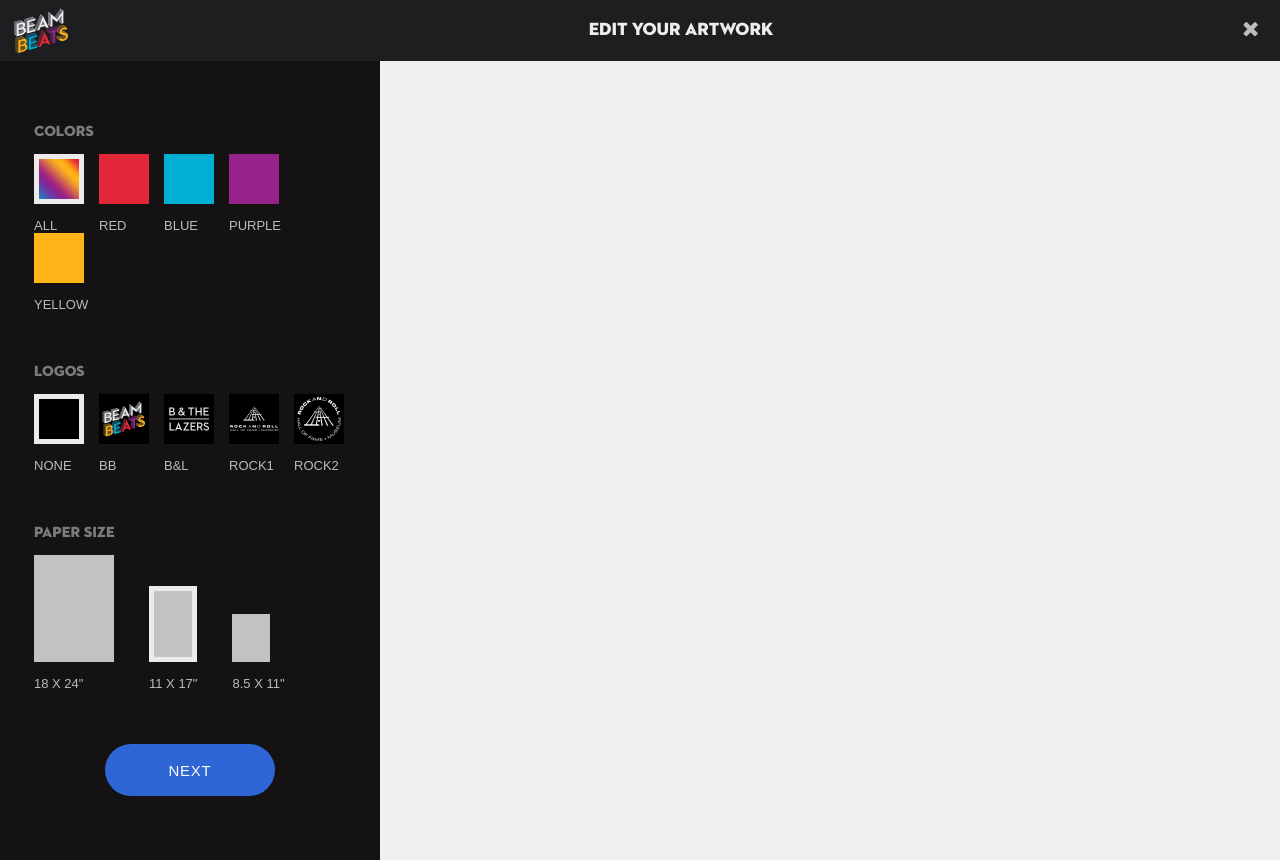
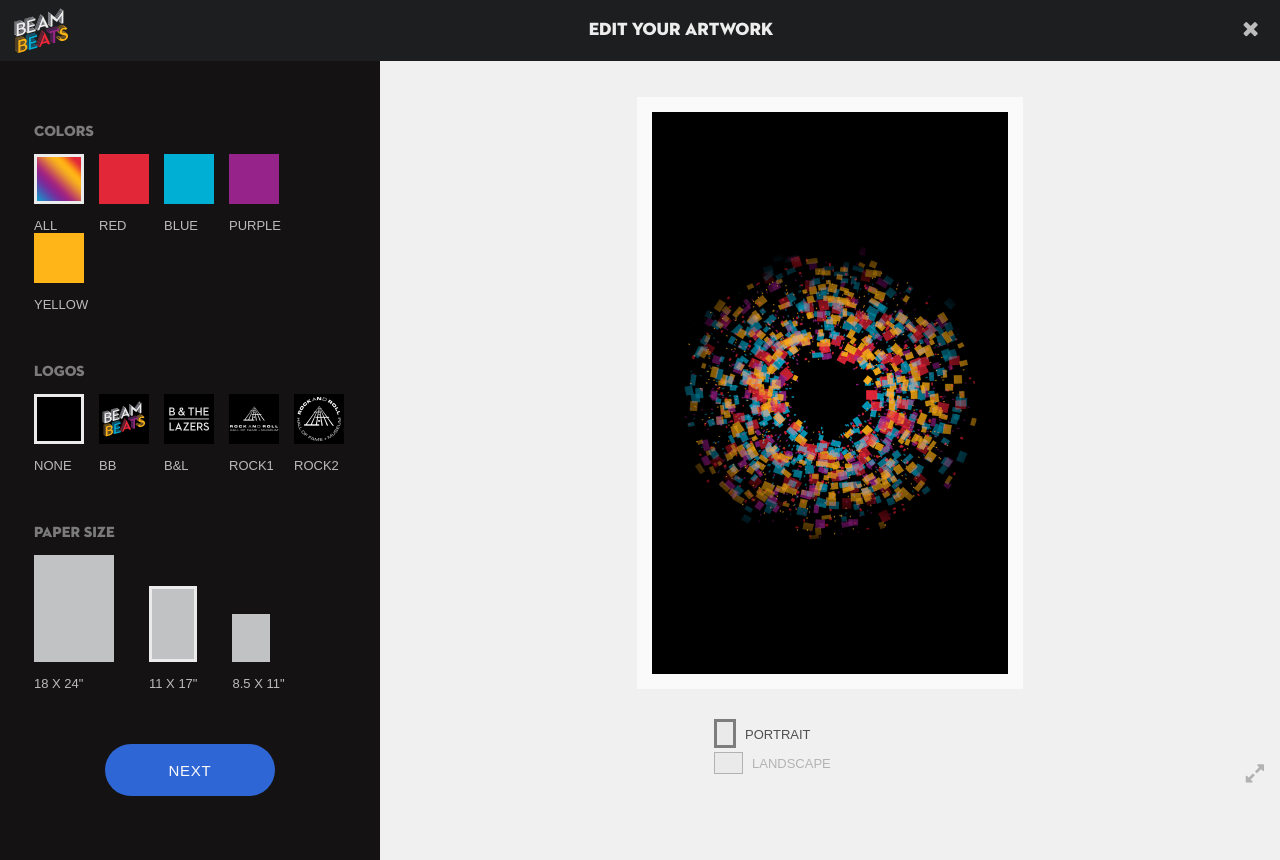
Before and after one commit to YouMeKim/beam-beats, a PHP site: page / in a window 1280 px wide. Run offline with PHP 8.4, Linux system fonts and the light colour scheme; some libraries are stand-ins or nearby versions; some web fonts are replaced.

Commit message:
add layout changing

```diff
--- a/assets/css/main.css
+++ b/assets/css/main.css
@@ -305,7 +305,8 @@ body {
     color: #7b7b7b;
 }
 #edit-container {
-    min-height: 100vh;
+    margin: 0px 0px 0px 380px;
+    padding: 61px 0px 0px 0px;
     background-color: #f0f0f0;
 }
 #edit-button-next {
@@ -324,3 +325,80 @@ body {
     border-radius: 26px;
     cursor: pointer;
 }
+#edit-image-container {
+    position: relative;
+    margin: 36px auto 30px auto;
+    padding: 15px;
+    width: 356px;
+    height: 562px;
+    background-color: #fafafa;
+}
+#edit-image {
+    position: relative;
+    width: 356px;
+    height: 562px;
+    margin: 0px;
+    padding: 0px;
+    background-color: #000000;
+}
+#image {
+    position: relative;
+    top: 50%;
+    transform: translateY(-50%);
+    display: block;
+    width: 293px;
+    height: 293px;
+    margin: 0px auto;
+}
+#edit-layouts {
+    width: 282px;
+    height: 29px;
+    margin: 0px auto;
+    font-weight: 500;
+    font-size: 13px;
+    text-align: center;
+    color: #b3b3b3;
+}
+.layout-container {
+    float: left;
+    margin: 0px 16px;
+    cursor: pointer;
+}
+.layout {
+    float: left;
+    margin: 0px 9px;
+    background-color: #eaeaea;
+    -webkit-box-sizing: border-box;
+    -moz-box-sizing: border-box;
+    box-sizing: border-box;
+    border: 1px solid #b2b2b2;
+}
+.layout-active { border: 3px solid #7d7d7d; }
+.layout-title-active { color: #4f4f4f; }
+#portrait-layout {
+    width: 22px;
+    height: 29px;
+}
+#landscape-layout {
+    width: 29px;
+    height: 22px;
+    margin: 3.5px 9px;
+}
+.layout-title {
+    float: left;
+    margin: 8px 0px;
+    height: 13px;
+}
+#full-screen {
+    position: absolute;
+    right: 14px;
+    bottom: 14px;
+    width: 22px;
+    height: 22px;
+    line-height: 22px;
+    padding: 0px;
+    margin: 0px;
+    text-align: center;
+    color: #b2b2b2;
+    cursor: pointer;
+}
--- a/assets/css/swatches.css
+++ b/assets/css/swatches.css
@@ -25,7 +25,7 @@
     color: #bbbbbc;
 }
 .active {
-    border: 5px solid #ebebeb;
+    border: 3px solid #ebebeb;
     -webkit-box-sizing: border-box;
     -moz-box-sizing: border-box;
     box-sizing: border-box;
--- a/assets/js/main.js
+++ b/assets/js/main.js
@@ -17,6 +17,10 @@ $(document).ready(function() {
     $('.swatch-size').click(function(event) {
         changeSize(event.target.id);
     });
+    $('.layout-container').click(function(event) {
+        changeLayout(event.target.id);
+    });
+    $('#full-screen').click(fullScreenImage);
 
     nextStep();
 });
@@ -97,7 +101,7 @@ function changeLogo(nodeID) {
     $('.swatch-logo').removeClass('active');
     $('.swatch-logo').css('background-position','0px 0px');
     activeOne.addClass('active');
-    activeOne.css('background-position','-5px -5px');
+    activeOne.css('background-position','-3px -3px');
 }
 
 function changeSize(nodeID) {
@@ -105,3 +109,39 @@ function changeSize(nodeID) {
     $('.swatch-size').removeClass('active');
     activeOne.addClass('active');
 }
+
+function changeLayout(nodeID) {
+    var editImageContainer = $('#edit-image-container');
+    var editImage = $('#edit-image');
+
+    if (nodeID.indexOf("-") > -1) {
+        nodeID = nodeID.split("-")[0];
+    }
+
+    if (nodeID == "portrait") {
+        editImageContainer.css("width", "356px");
+        editImageContainer.css("height", "562px");
+        editImageContainer.css("margin-top", "36px");
+        editImageContainer.css("margin-bottom", "30px");
+        editImage.css("width", "356px");
+        editImage.css("height", "562px");
+    } else {
+        editImageContainer.css("width", "562px");
+        editImageContainer.css("height", "356px");
+        editImageContainer.css("margin-top", "139px");
+        editImageContainer.css("margin-bottom", "133px");
+        editImage.css("width", "562px");
+        editImage.css("height", "356px");
+    }
+
+    var layout = nodeID + "-layout";
+    var title = nodeID + "-title";
+    $('.layout').removeClass('layout-active');
+    $('.layout-title').removeClass('layout-title-active');
+    $('#' + layout).addClass('layout-active');
+    $('#' + title).addClass('layout-title-active');
+}
+
+function fullScreenImage() {
+    console.log("full screen image");
+}
--- a/index.html
+++ b/index.html
@@ -180,9 +180,26 @@
                 <button id="edit-button-next">NEXT</button>
             </div>
             <div id="edit-container">
-                RAWR
+                <div id="edit-image-container">
+                    <div id="edit-image">
+                        <img id="image" alt="image" src="assets/img/sample.png">
+                    </div>
+                </div>
+                <div id="edit-layouts">
+                    <div id="portrait" class="layout-container">
+                        <div id="portrait-layout" class="layout layout-active"></div>
+                        <div id="portrait-title" class="layout-title layout-title-active">PORTRAIT</div>
+                    </div>
+                    <div id="landscape" class="layout-container">
+                        <div id="landscape-layout" class="layout"></div>
+                        <div id="landscape-title" class="layout-title">LANDSCAPE</div>
+                    </div>
+                </div>
             </div>
+            <div id="full-screen"><i class="fa fa-expand fa-lg"></i></div>
         </div>
+
+        <!-- EMAIL PAGE -->
     </div>
 </body>
 </html>
```
